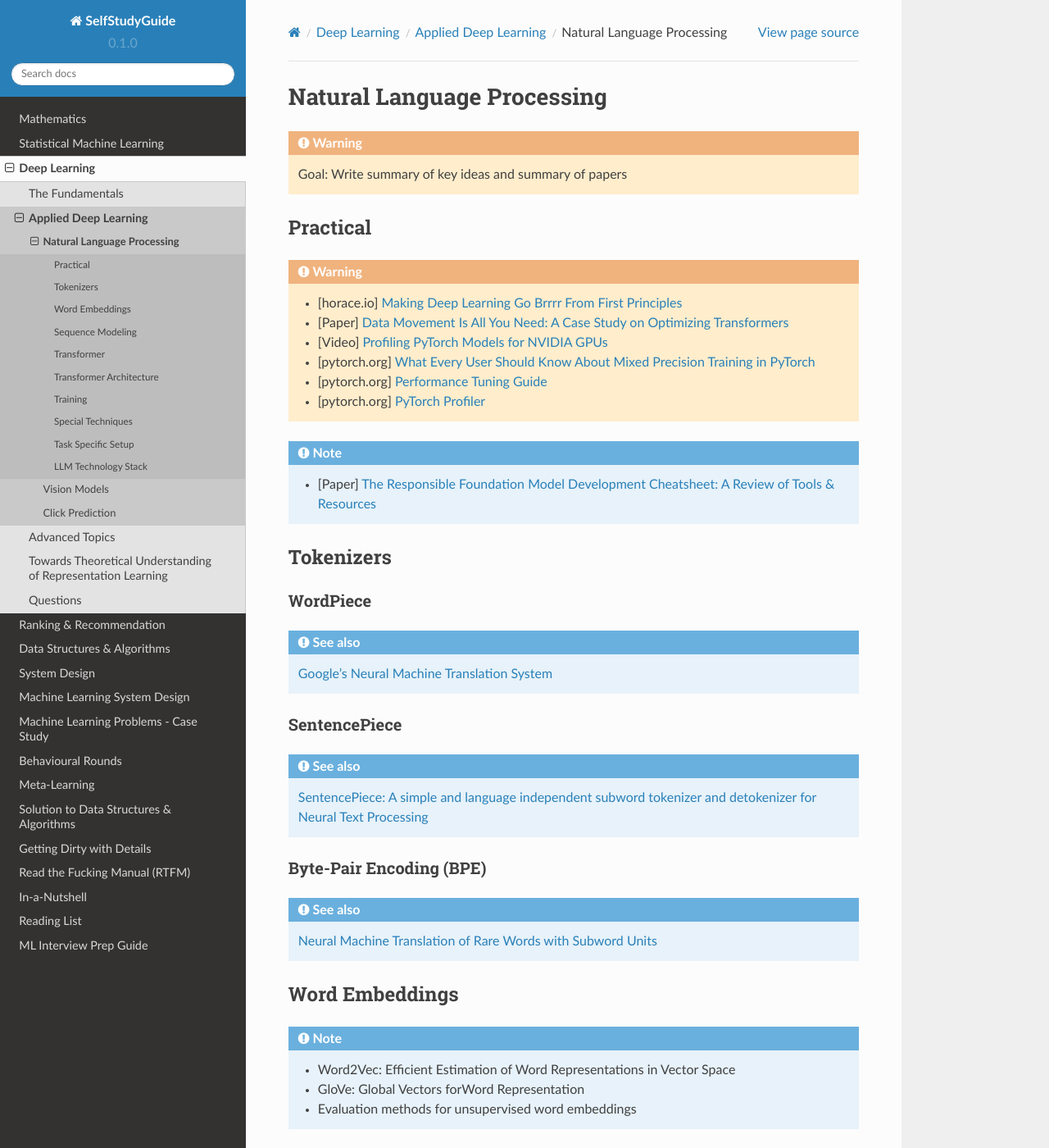
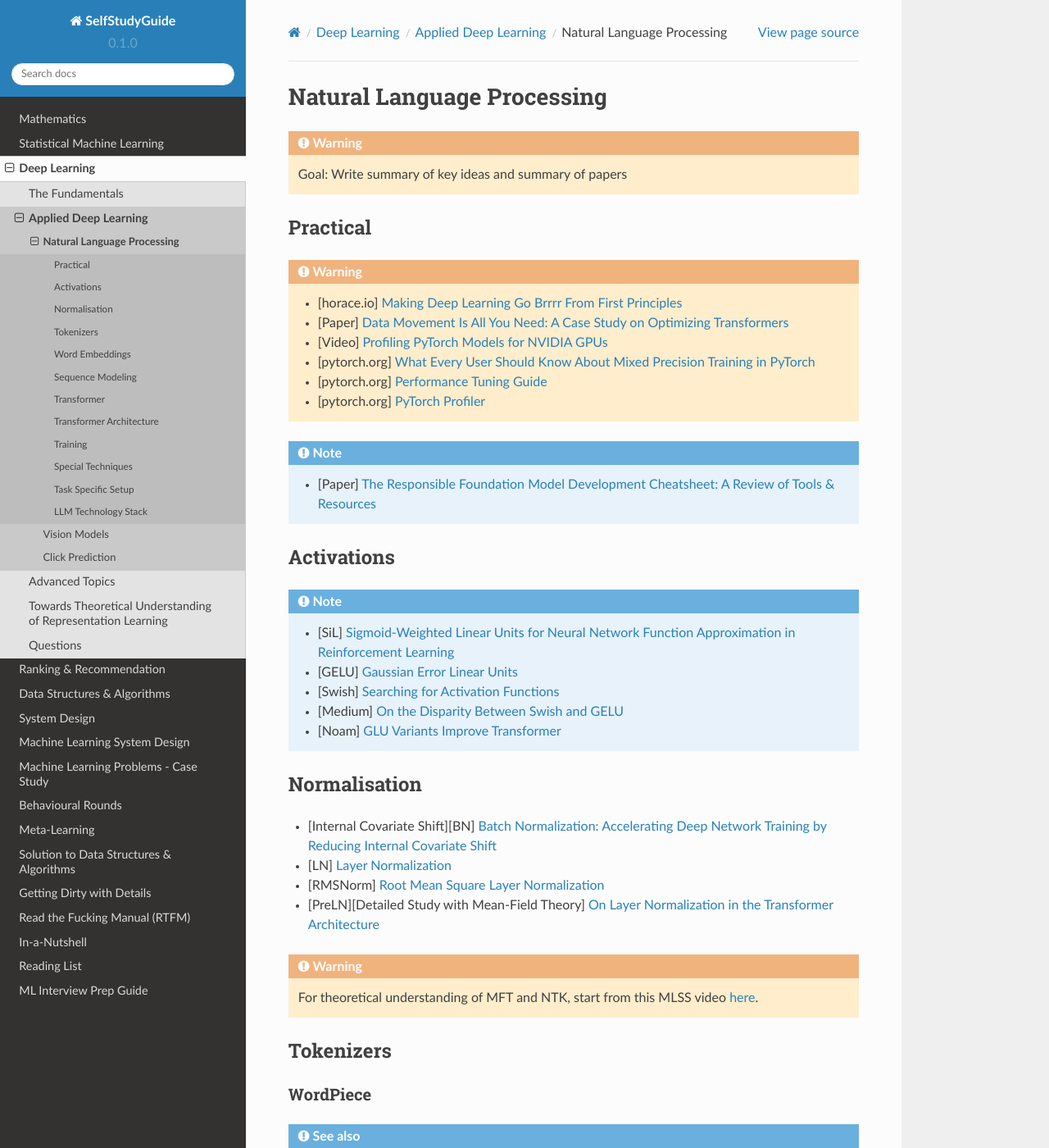
Before and after one commit to uselesstechjunks/leetcode, a Sphinx documentation site: the page built from docs/source/dl/application/nlp.rst, in a window 1280 px wide and 1400 px high. Shown: the whole window at 82% size. Built offline with Sphinx 7.4.7 and the Read the Docs theme 2.0.0, drawn with Linux system fonts in a browser that asks for light colours; some of the changed text lies outside the part shown.

Commit message:
Update nlp.rst (#237)

```diff
--- a/docs/source/dl/application/nlp.rst
+++ b/docs/source/dl/application/nlp.rst
@@ -17,6 +17,27 @@ Practical
 
 .. note::
 	* [Paper] `The Responsible Foundation Model Development Cheatsheet: A Review of Tools & Resources <https://arxiv.org/abs/2406.16746>`_
+
+*****************************************************************************************
+Activations
+*****************************************************************************************
+.. note::
+	* [SiL] `Sigmoid-Weighted Linear Units for Neural Network Function Approximation in Reinforcement Learning <https://arxiv.org/abs/1702.03118>`_
+	* [GELU] `Gaussian Error Linear Units <https://arxiv.org/abs/1606.08415>`_
+	* [Swish] `Searching for Activation Functions <https://arxiv.org/pdf/1710.05941v2>`_
+	* [Medium] `On the Disparity Between Swish and GELU <https://towardsdatascience.com/on-the-disparity-between-swish-and-gelu-1ddde902d64b>`_
+	* [Noam] `GLU Variants Improve Transformer <https://arxiv.org/pdf/2002.05202v1>`_
+
+*****************************************************************************************
+Normalisation
+*****************************************************************************************
+* [Internal Covariate Shift][BN] `Batch Normalization: Accelerating Deep Network Training by Reducing Internal Covariate Shift <https://arxiv.org/abs/1502.03167>`_
+* [LN] `Layer Normalization <https://arxiv.org/abs/1607.06450>`_
+* [RMSNorm] `Root Mean Square Layer Normalization <https://arxiv.org/abs/1910.07467>`_
+* [PreLN][Detailed Study with Mean-Field Theory] `On Layer Normalization in the Transformer Architecture <https://arxiv.org/abs/2002.04745>`_
+
+.. warning::
+	For theoretical understanding of MFT and NTK, start from this MLSS video `here <https://youtu.be/rzPHnBGmr_E?si=JifFfB9r0Ax373VR>`_.
 
 *****************************************************************************************
 Tokenizers
@@ -87,6 +108,14 @@ Resources
 	* [jalammar.github.io] `The Illustrated Transformer <https://jalammar.github.io/illustrated-transformer/>`_
 	* [lilianweng.github.io] `Attention? Attention! <https://lilianweng.github.io/posts/2018-06-24-attention/>`_
 	* [d2l] `The Transformer Architecture <https://d2l.ai/chapter_attention-mechanisms-and-transformers/transformer.html>`_
+
+Position Encoding
+=========================================================================================
+.. note::
+	* `Position Information in Transformers: An Overview <https://arxiv.org/abs/2102.11090>`_
+	* `Rethinking Positional Encoding in Language Pre-training <https://arxiv.org/abs/2006.15595>`_
+	* [Blog] `RoPE <https://blog.eleuther.ai/rotary-embeddings/>`_
+	* RoFormer: `Enhanced Transformer with Rotary Position Embedding <https://arxiv.org/abs/2104.09864>`_
 
 Attention
 =========================================================================================
```
Also changed, not shown: other parts of docs/source/dl/application/nlp.rst (+0 -23 lines).
